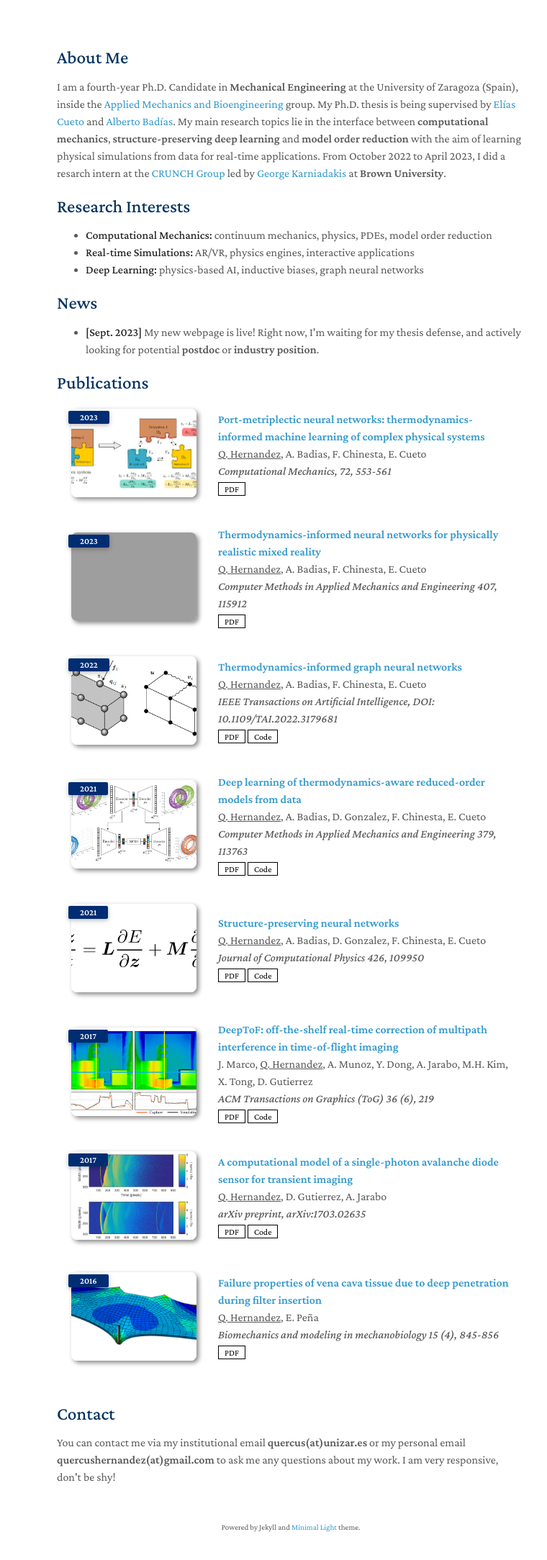
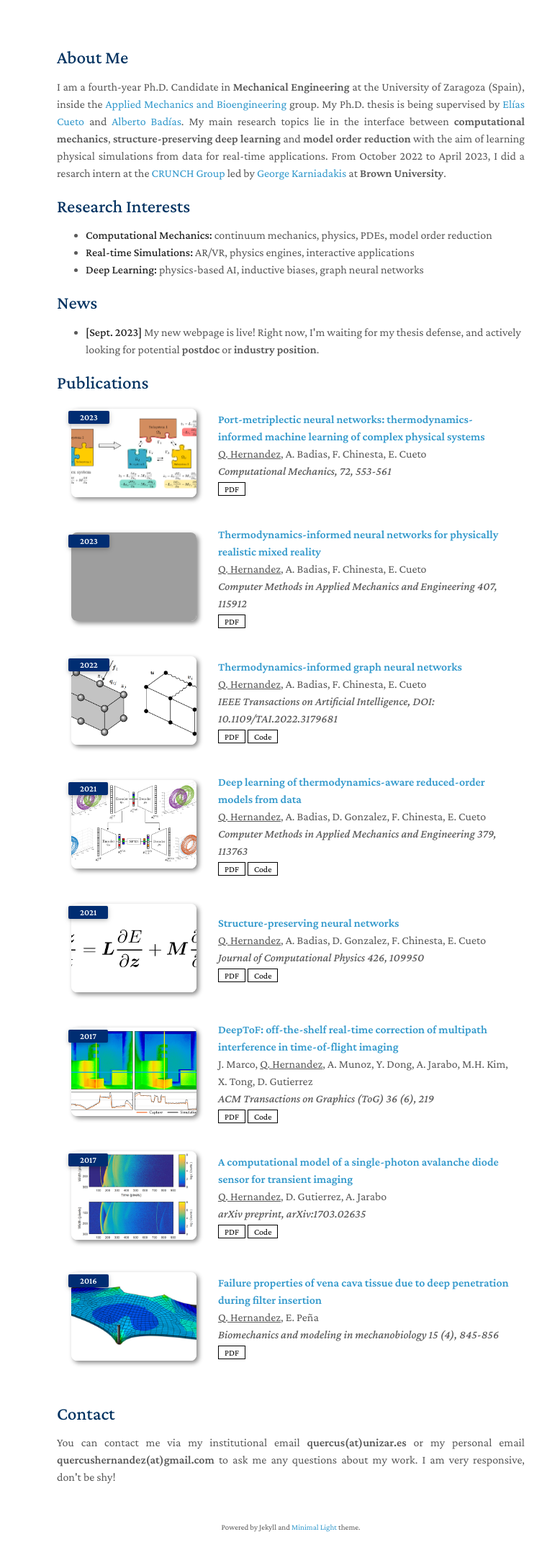
Before and after one commit to quercushernandez/quercushernandez.github.io, a plain HTML site: page index.html in a window 1280 px wide. Shown: the full height of the page at 72% size, 391-1151 px from the left. Drawn offline with nearby package versions, Linux system fonts and the light colour scheme; grey boxes are pictures that could not be loaded; some icons are missing.

Commit message:
Update index.html

```diff
--- a/index.html
+++ b/index.html
@@ -61,7 +61,7 @@
 
       <h2 id="about-me">About Me</h2>
 
-<p>I am a fourth-year Ph.D. Candidate in <b>Mechanical Engineering</b> at the University of Zaragoza (Spain), inside the <a href="https://amb.unizar.es/">Applied Mechanics and Bioengineering</a> group. My Ph.D. thesis is being supervised by <a href="https://amb.unizar.es/people/elias-cueto/">Elías Cueto</a> and <a href="https://amb.unizar.es/people/alberto-badias/">Alberto Badías</a>. My main research topics lie in the interface between <b>computational mechanics</b>, <b>structure-preserving deep learning</b> and <b>model order reduction</b> with the aim of learning physical simulations from data for real-time applications. From October 2022 to April 2023, I did a resarch intern at the <a href="https://sites.brown.edu/crunch-group/">CRUNCH Group</a> led by <a href="https://vivo.brown.edu/display/gkarniad#">George Karniadakis</a> at <b>Brown University</b>.</p>
+<p align="justify">I am a fourth-year Ph.D. Candidate in <b>Mechanical Engineering</b> at the University of Zaragoza (Spain), inside the <a href="https://amb.unizar.es/">Applied Mechanics and Bioengineering</a> group. My Ph.D. thesis is being supervised by <a href="https://amb.unizar.es/people/elias-cueto/">Elías Cueto</a> and <a href="https://amb.unizar.es/people/alberto-badias/">Alberto Badías</a>. My main research topics lie in the interface between <b>computational mechanics</b>, <b>structure-preserving deep learning</b> and <b>model order reduction</b> with the aim of learning physical simulations from data for real-time applications. From October 2022 to April 2023, I did a resarch intern at the <a href="https://sites.brown.edu/crunch-group/">CRUNCH Group</a> led by <a href="https://vivo.brown.edu/display/gkarniad#">George Karniadakis</a> at <b>Brown University</b>.</p>
 
 <h2 id="research-interests">Research Interests</h2>
 
@@ -247,7 +247,7 @@
 
       <h2 id="contact">Contact</h2>
 
-<p>You can contact me via my institutional email <b>quercus(at)unizar.es</b> or my personal email <b>quercushernandez(at)gmail.com</b> to ask me any questions about my work. I am very responsive, don't be shy!</p>
+<p align="justify">You can contact me via my institutional email <b>quercus(at)unizar.es</b> or my personal email <b>quercushernandez(at)gmail.com</b> to ask me any questions about my work. I am very responsive, don't be shy!</p>
 
       <br>
 
```
